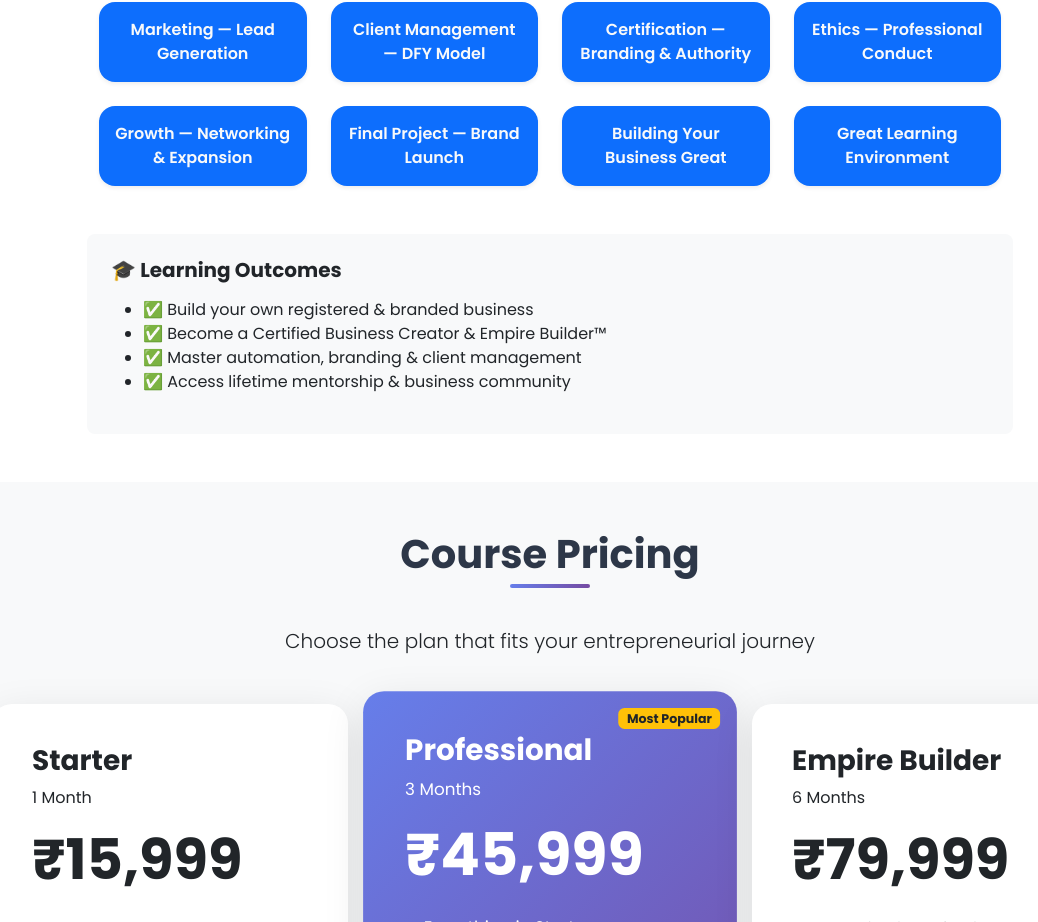
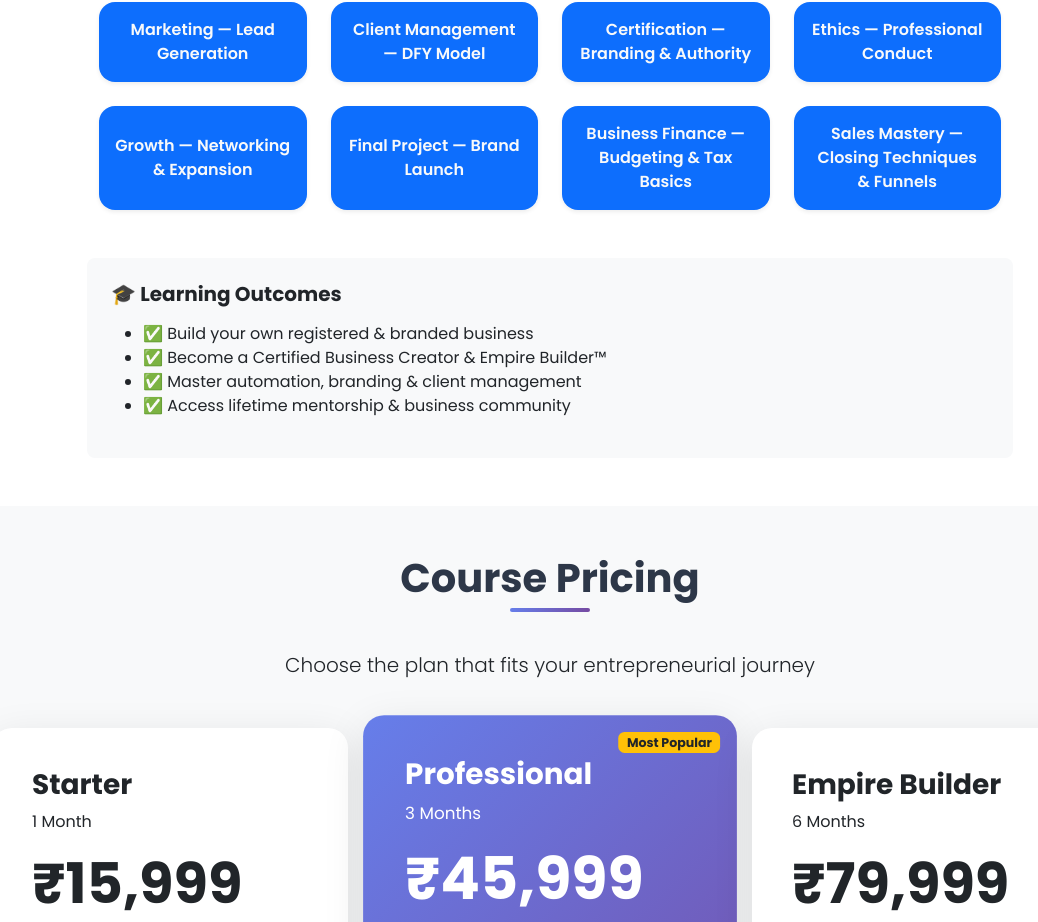
Before and after one commit to Tarunshakya1999/indokonafrontend, a React (Vite) app: page /acadmy in a window 1280 px wide. Shown: the part 4119-5041 px from the top of the page, without its empty margins (90-1128 px from the left). Built offline with nearby package versions, Linux system fonts and the light colour scheme.

Commit message:
The 767ihi87777i

```diff
--- a/src/AcademyPage.jsx
+++ b/src/AcademyPage.jsx
@@ -750,8 +750,8 @@ export default function IndokonaAcademy() {
       "Ethics — Professional Conduct",
       "Growth — Networking & Expansion",
       "Final Project — Brand Launch",
-      "Building Your Business Great",
-      "Great Learning Environment",
+      "Business Finance — Budgeting & Tax Basics",
+      "Sales Mastery — Closing Techniques & Funnels",
     ].map((module, idx) => (
       <div key={idx} className="col-12 col-sm-6 col-md-4 col-lg-3">
         <div className="card h-100 shadow-sm rounded-4 border-0  bg-primary text-light">
```
